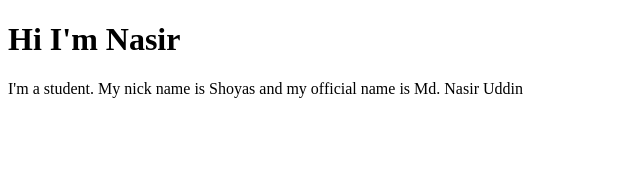
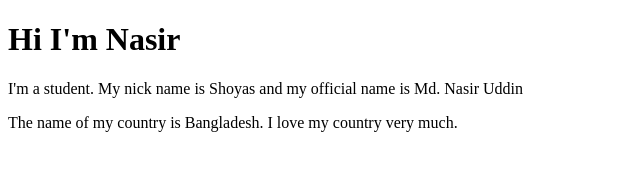
Before and after one commit to Shoyas/my-second-website, a plain HTML site: page index.html in a window 1280 px wide. Shown: the whole page, without its empty margins (0-640 px from the left). Drawn offline with Linux system fonts and the light colour scheme.

Commit message:
document updated

```diff
--- a/index.html
+++ b/index.html
@@ -8,6 +8,8 @@
 <body>
     <h1>Hi I'm Nasir</h1>
     <p>I'm a student. My nick name is Shoyas and my official name is Md. Nasir Uddin</p>
+    <p>The name of my  country is Bangladesh. I love my country very much.</p>
+
 
 
 </body>
```
